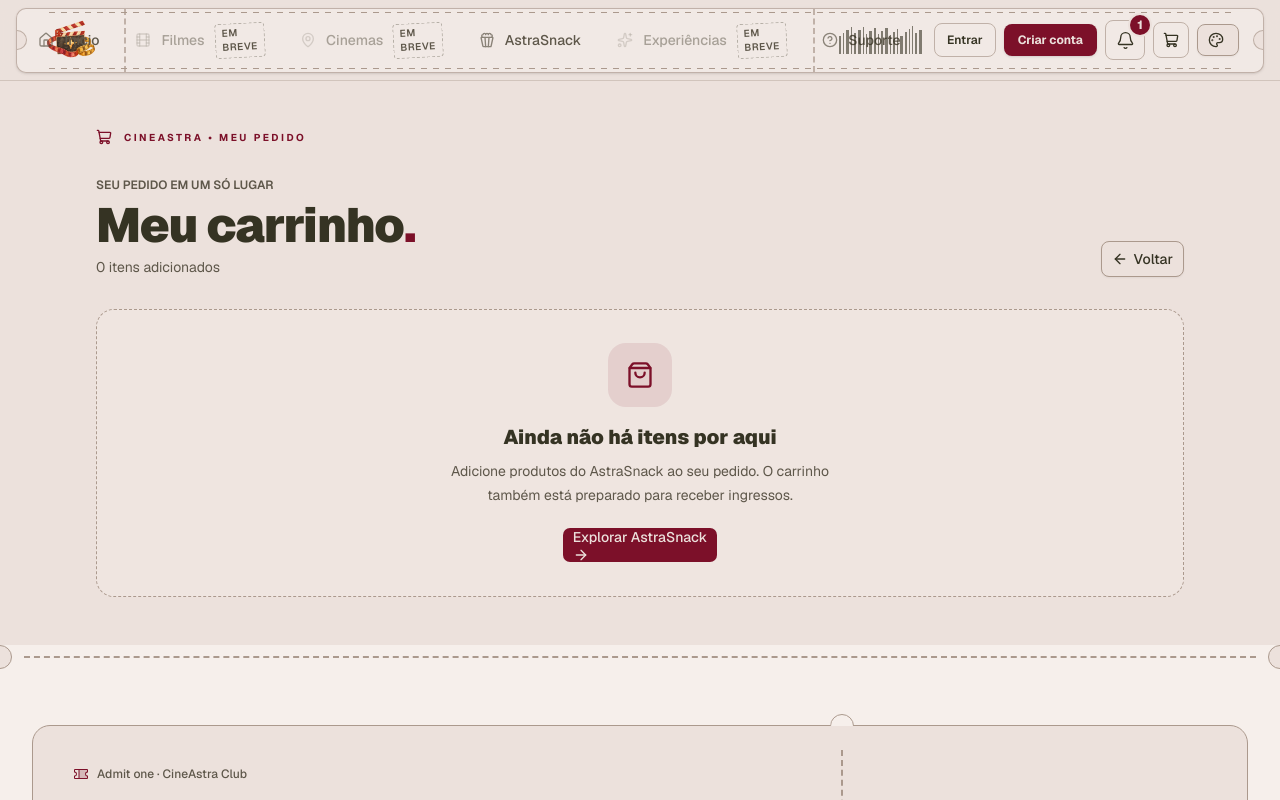
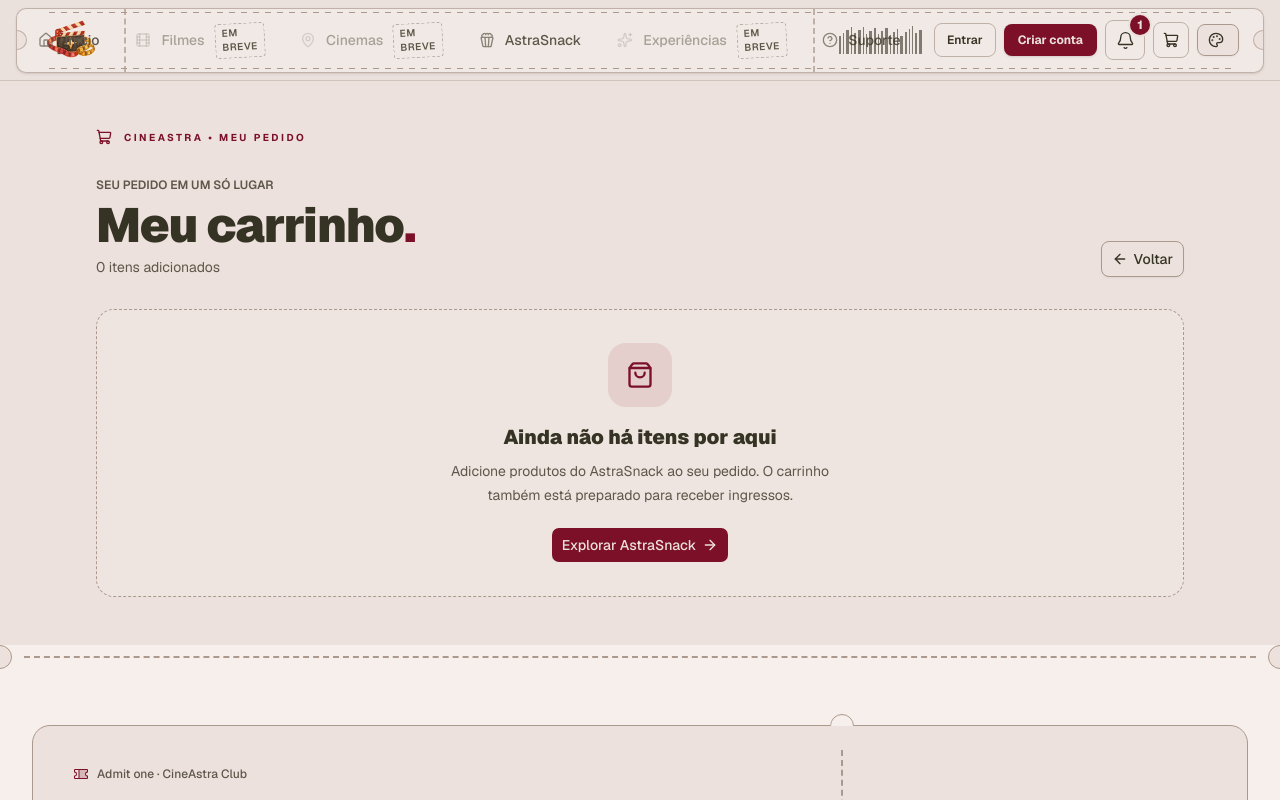
Before and after one commit to zinhodelta3-arch/CineAstra, a Next.js app in the folder frontend/: page /carrinho in a window 1280 px wide. Shown: the top 800 px of the page. Built offline with nearby package versions, Linux system fonts and the light colour scheme.

Commit message:
fix: use supported link rendering on cart page

```diff
--- a/frontend/src/app/carrinho/page.jsx
+++ b/frontend/src/app/carrinho/page.jsx
@@ -23,7 +23,7 @@ export default function CarrinhoPage() {
 
         {items.length === 0 ? (
           <section className="grid min-h-72 place-items-center rounded-2xl border border-dashed border-border bg-card/30 p-8 text-center">
-            <div className="max-w-sm"><div className="mx-auto mb-4 grid size-16 place-items-center rounded-2xl bg-primary/10 text-primary"><ShoppingBag className="size-7" /></div><h2 className="text-xl font-black">Ainda não há itens por aqui</h2><p className="mt-2 text-sm leading-6 text-muted-foreground">Adicione produtos do AstraSnack ao seu pedido. O carrinho também está preparado para receber ingressos.</p><Button asChild className="mt-5"><Link href="/astrasnack">Explorar AstraSnack <ArrowRight className="size-4" /></Link></Button></div>
+            <div className="max-w-sm"><div className="mx-auto mb-4 grid size-16 place-items-center rounded-2xl bg-primary/10 text-primary"><ShoppingBag className="size-7" /></div><h2 className="text-xl font-black">Ainda não há itens por aqui</h2><p className="mt-2 text-sm leading-6 text-muted-foreground">Adicione produtos do AstraSnack ao seu pedido. O carrinho também está preparado para receber ingressos.</p><Button render={<Link href="/astrasnack" />} className="mt-5">Explorar AstraSnack <ArrowRight className="size-4" /></Button></div>
           </section>
         ) : (
           <div className="grid gap-6 lg:grid-cols-[minmax(0,1fr)_340px]">
@@ -45,7 +45,7 @@ export default function CarrinhoPage() {
               <div className="my-5 space-y-3 border-y border-dashed border-border py-4 text-sm"><div className="flex justify-between text-muted-foreground"><span>Quantidade de itens</span><span>{itemCount}</span></div><div className="flex justify-between text-muted-foreground"><span>Subtotal</span><span>{money(total)}</span></div><div className="flex justify-between text-muted-foreground"><span>Taxas</span><span>A calcular</span></div><div className="flex justify-between pt-1 text-base font-black"><span>Total parcial</span><span>{money(total)}</span></div></div>
               <Button className="w-full" size="lg" onClick={() => router.push("/pagamento")}><span>Finalizar compra</span><ArrowRight className="size-4" /></Button>
               <p className="mt-3 text-center text-[10px] leading-4 text-muted-foreground">Confira os itens antes de prosseguir para a próxima etapa.</p>
-              <Button asChild variant="outline" className="mt-3 w-full"><Link href="/astrasnack">Continuar comprando</Link></Button>
+              <Button render={<Link href="/astrasnack" />} variant="outline" className="mt-3 w-full">Continuar comprando</Button>
             </aside>
           </div>
         )}
```
